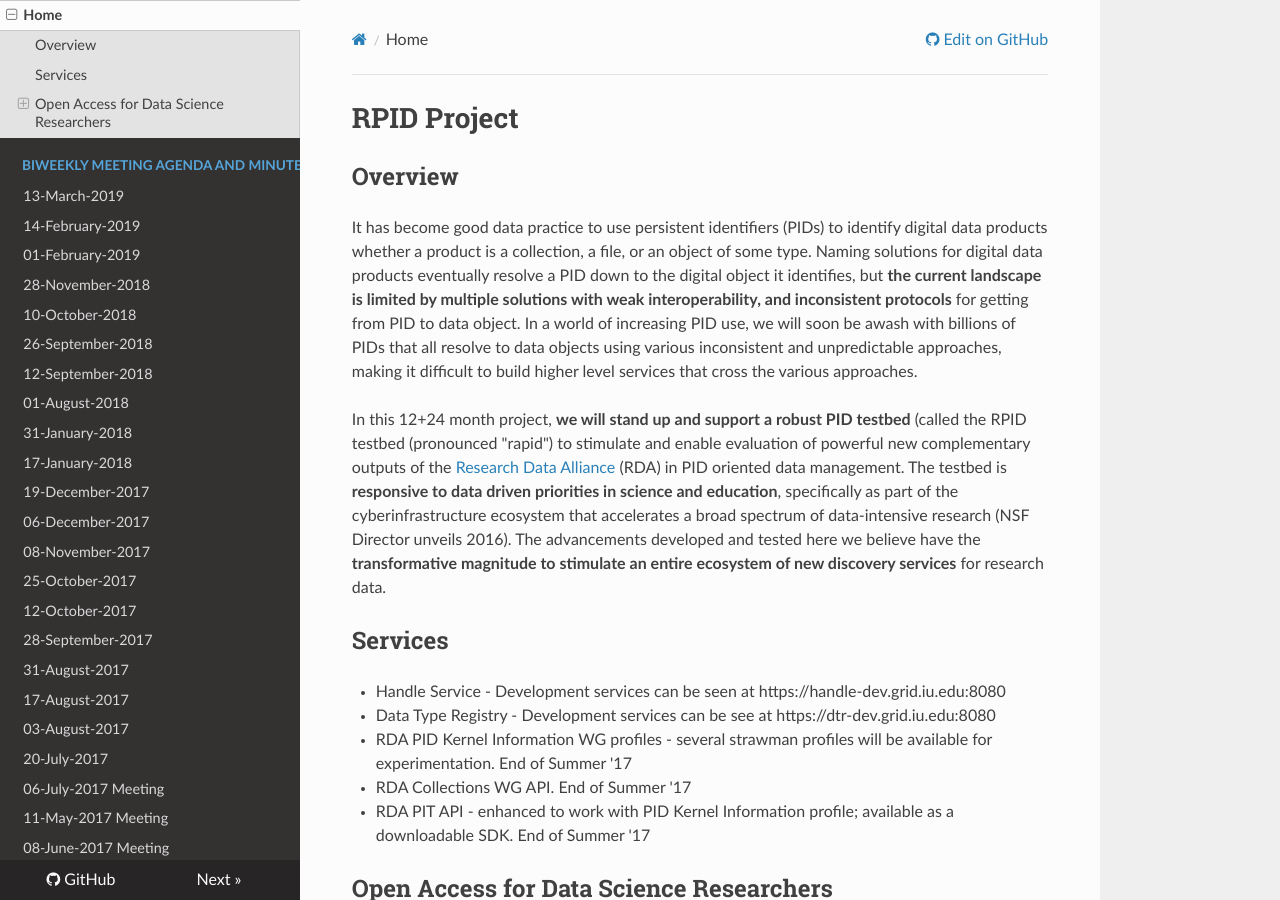
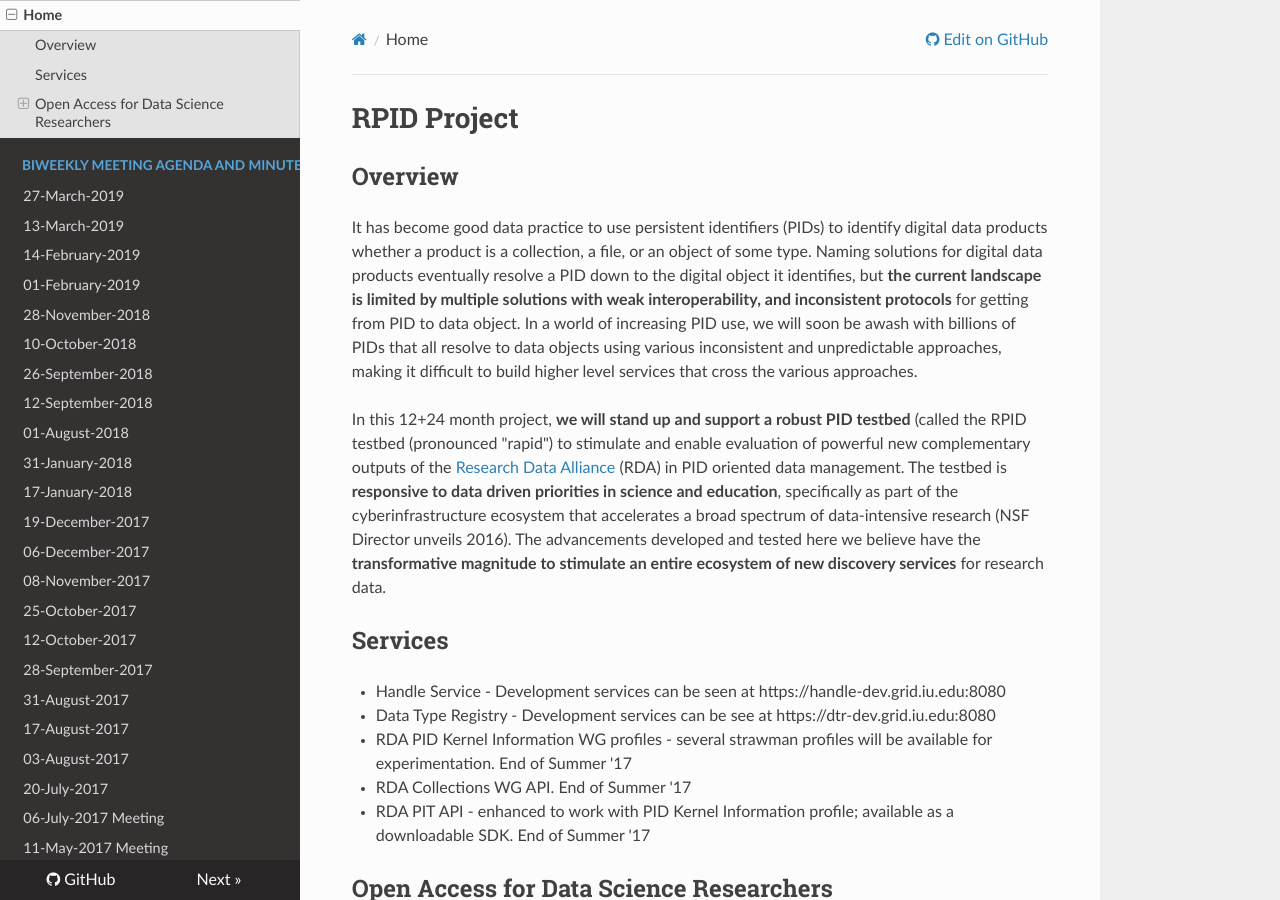
Before and after one commit to rpidproject/rpid, an MkDocs documentation site: the page built from docs/index.md, in a window 1280 px wide and 900 px high. Built offline with MkDocs 1.6.1, drawn with Linux system fonts in a browser that asks for light colours; nearby versions of some CDN libraries; old or Windows-style settings are respelled for this version of MkDocs.

Commit message:
Add 3-27-19 Agenda

```diff
--- a/mkdocs.yml
+++ b/mkdocs.yml
@@ -9,6 +9,7 @@ extra_css:
 pages:
 - Home: 'index.md'
 - BiWeekly Meeting Agenda and Minutes:
+  - '27-March-2019': '27-March-2019.md'
   - '13-March-2019': '13-March-2019.md'
   - '14-February-2019': '14-February-2019.md'
   - '01-February-2019': '01-February-2019.md'
```
